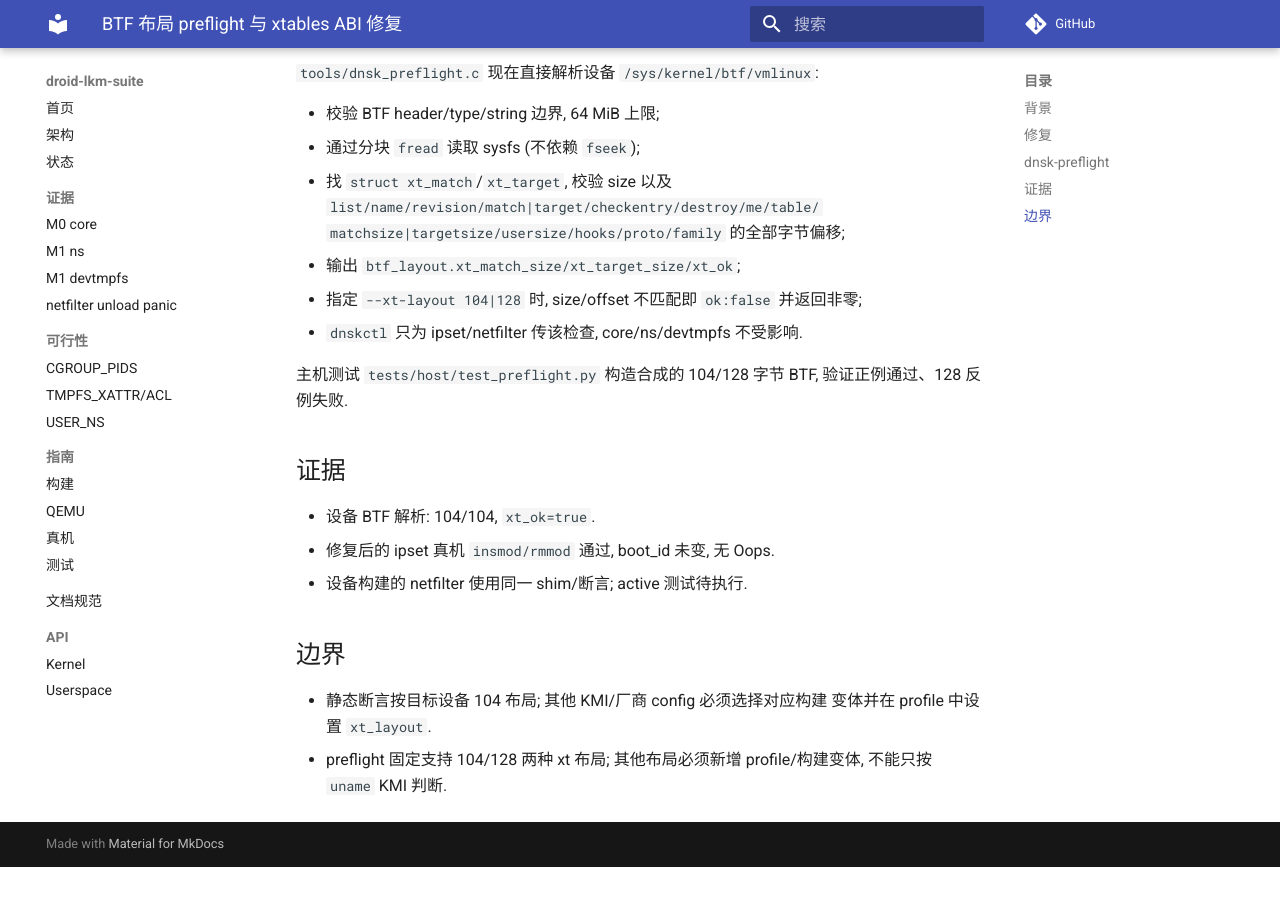
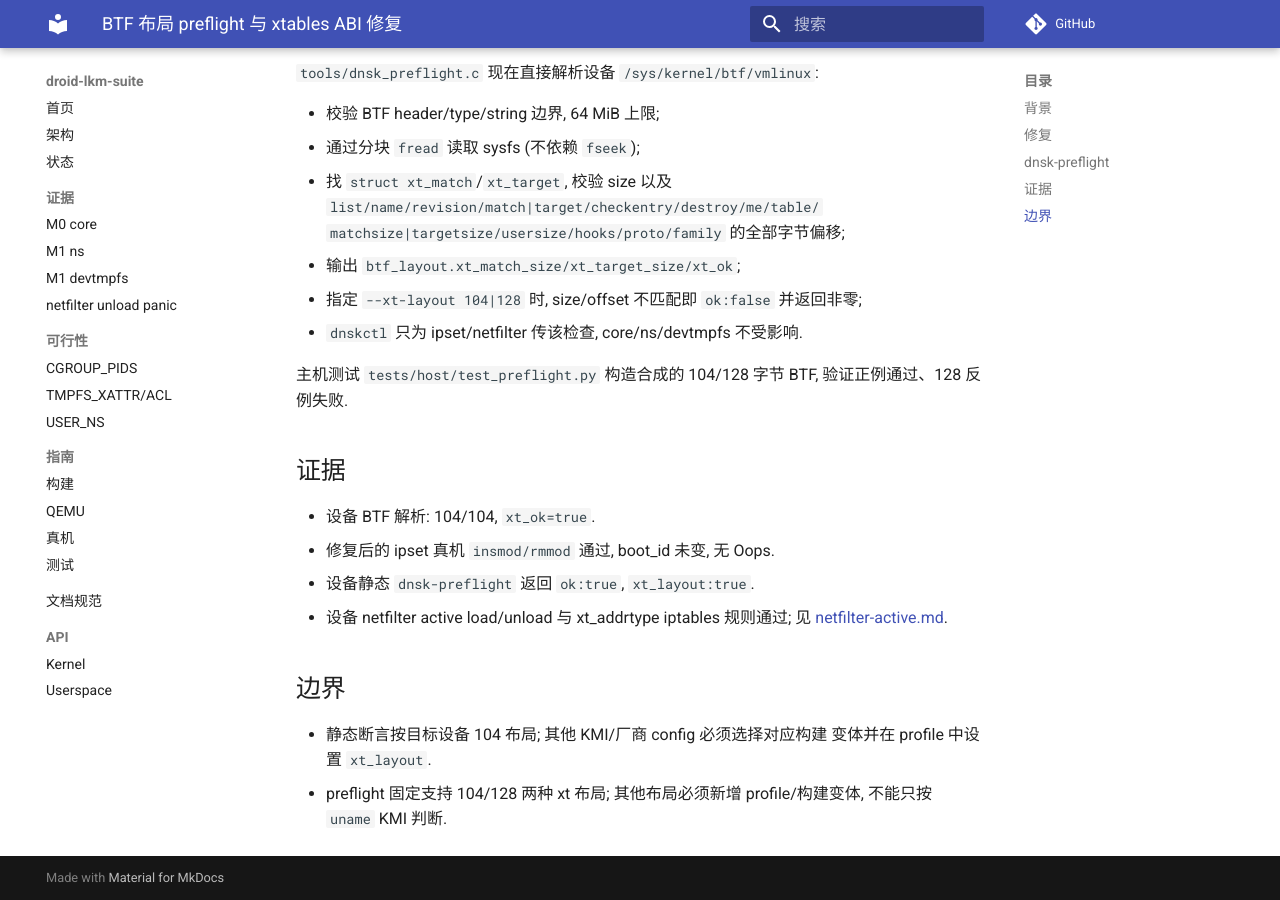
Before and after one commit to uobe1/droid-lkm-suite, an MkDocs documentation site: the page built from docs/evidence/xt-layout-preflight.md, in a window 1280 px wide and 900 px high, scrolled down 684 px. Built offline with MkDocs 1.6.1 and Material for MkDocs 9.7.7, drawn with Linux system fonts in a browser that asks for light colours; comment, search, counter and statistics services are not loaded; before the commit the page ends 1551 px from its top, so only the background shows below that.

Commit message:
docs(evidence): record netfilter device active smoke

```diff
--- a/docs/evidence/xt-layout-preflight.md
+++ b/docs/evidence/xt-layout-preflight.md
@@ -41,7 +41,9 @@
 
 - 设备 BTF 解析: 104/104, `xt_ok=true`.
 - 修复后的 ipset 真机 `insmod/rmmod` 通过, boot_id 未变, 无 Oops.
-- 设备构建的 netfilter 使用同一 shim/断言; active 测试待执行.
+- 设备静态 `dnsk-preflight` 返回 `ok:true`, `xt_layout:true`.
+- 设备 netfilter active load/unload 与 xt_addrtype iptables 规则通过;
+  见 [netfilter-active.md](netfilter-active.md).
 
 ## 边界
 
```
Also changed, not shown: docs/evidence/netfilter-active.md (added, +49 -0 lines), docs/status.md (+1 -1 lines).
